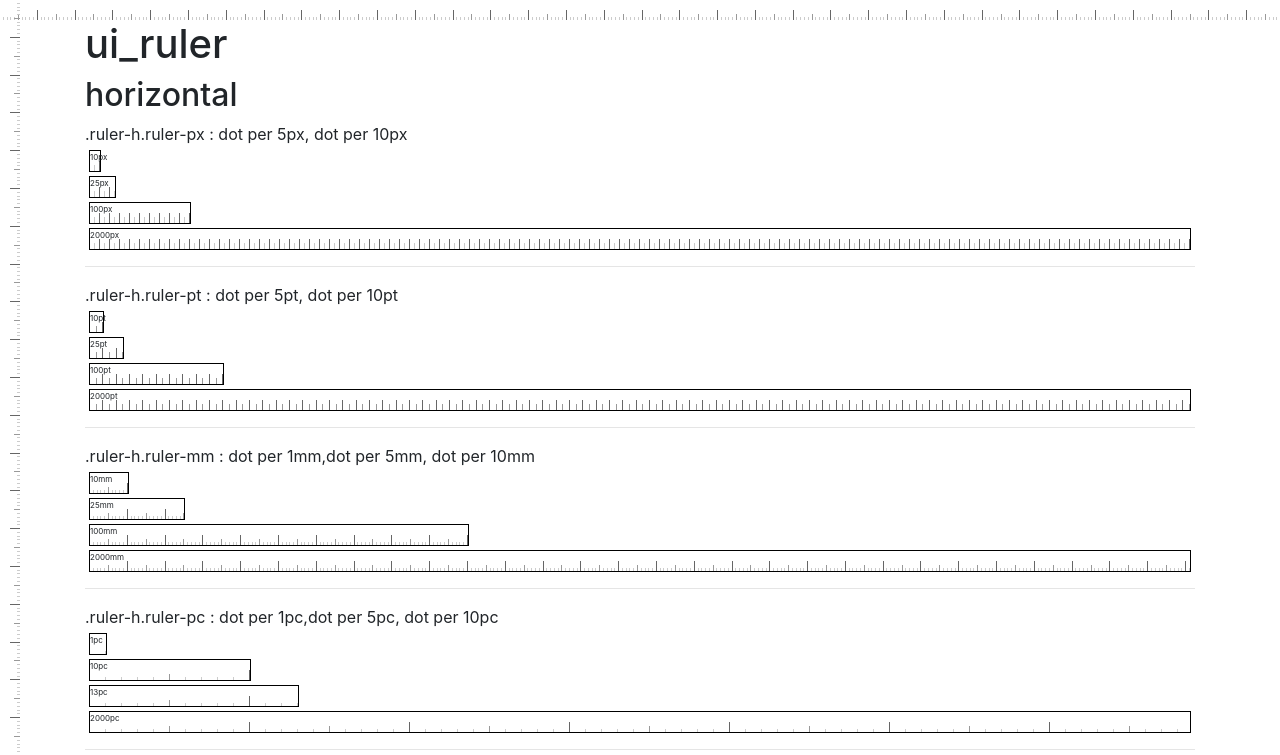
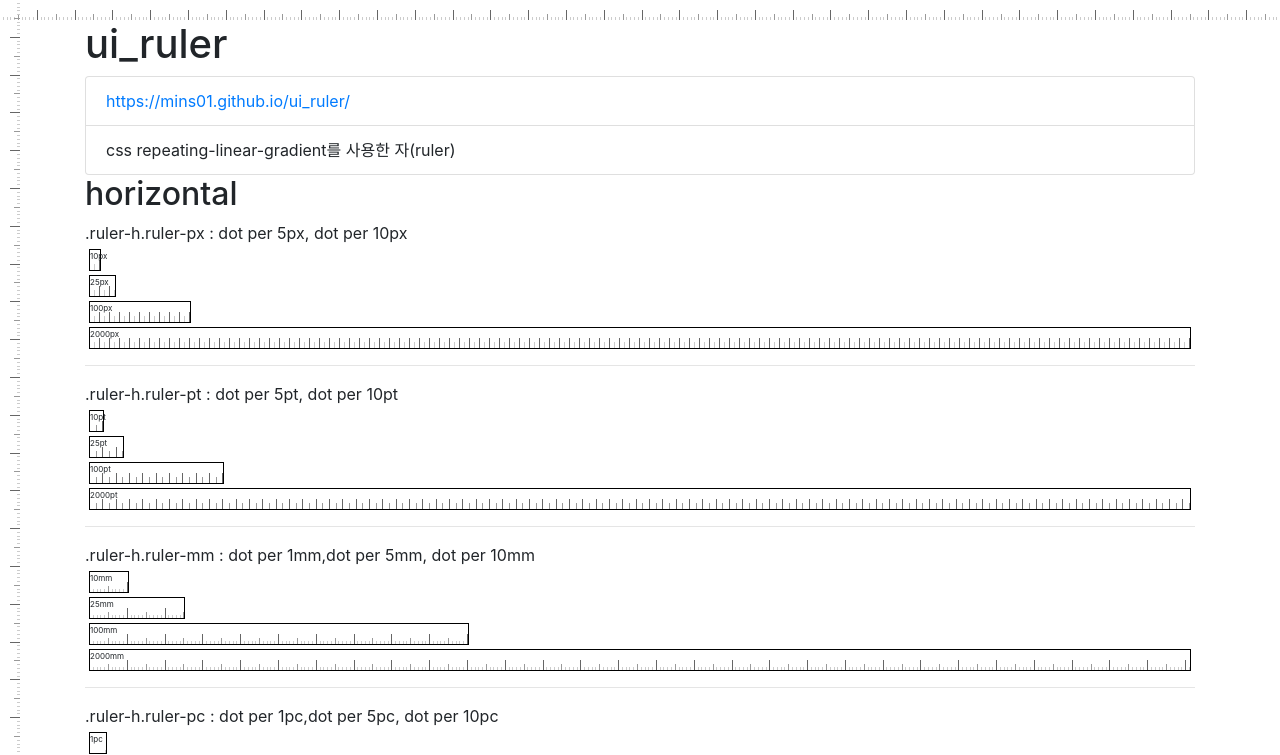
Before and after one commit to mins01/ui_ruler, a plain HTML site: page index.html in a window 1280 px wide. Shown: the top 755 px of the page. Drawn offline with nearby package versions, Linux system fonts and the light colour scheme; a script that the page names is missing.

Commit message:
index.html 안내글 수정

```diff
--- a/index.html
+++ b/index.html
@@ -55,6 +55,10 @@
 <body>
     <header class="container">
         <h1>ui_ruler</h1>
+        <ul class="list-group">
+			<li class="list-group-item"><a target="_blank" href="https://mins01.github.io/ui_ruler/">https://mins01.github.io/ui_ruler/</a></li>
+			<li class="list-group-item">css repeating-linear-gradient를 사용한 자(ruler)</li>
+		</ul>
     </header>
 	<div class="container">
         <h2>horizontal</h2>
```
Also changed, not shown: 1 other file.
